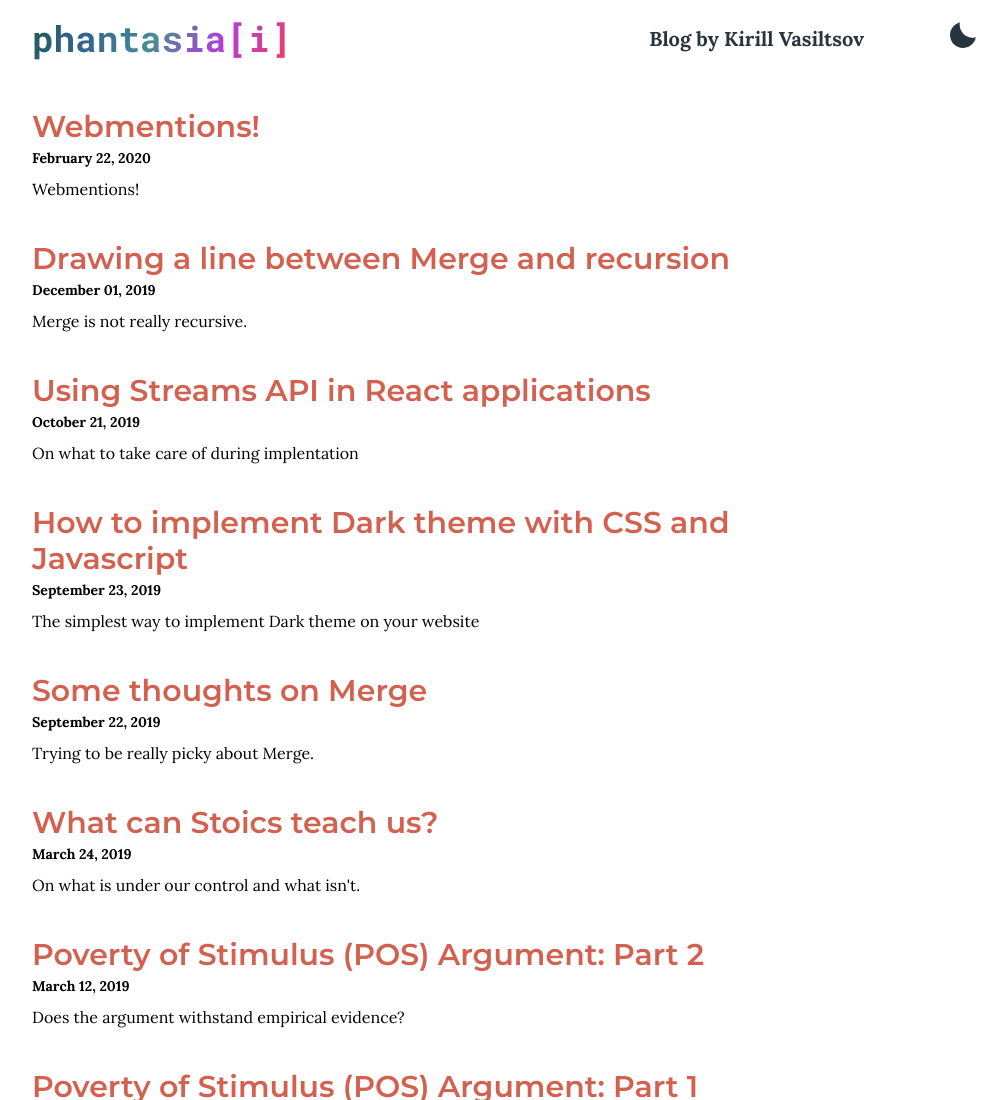
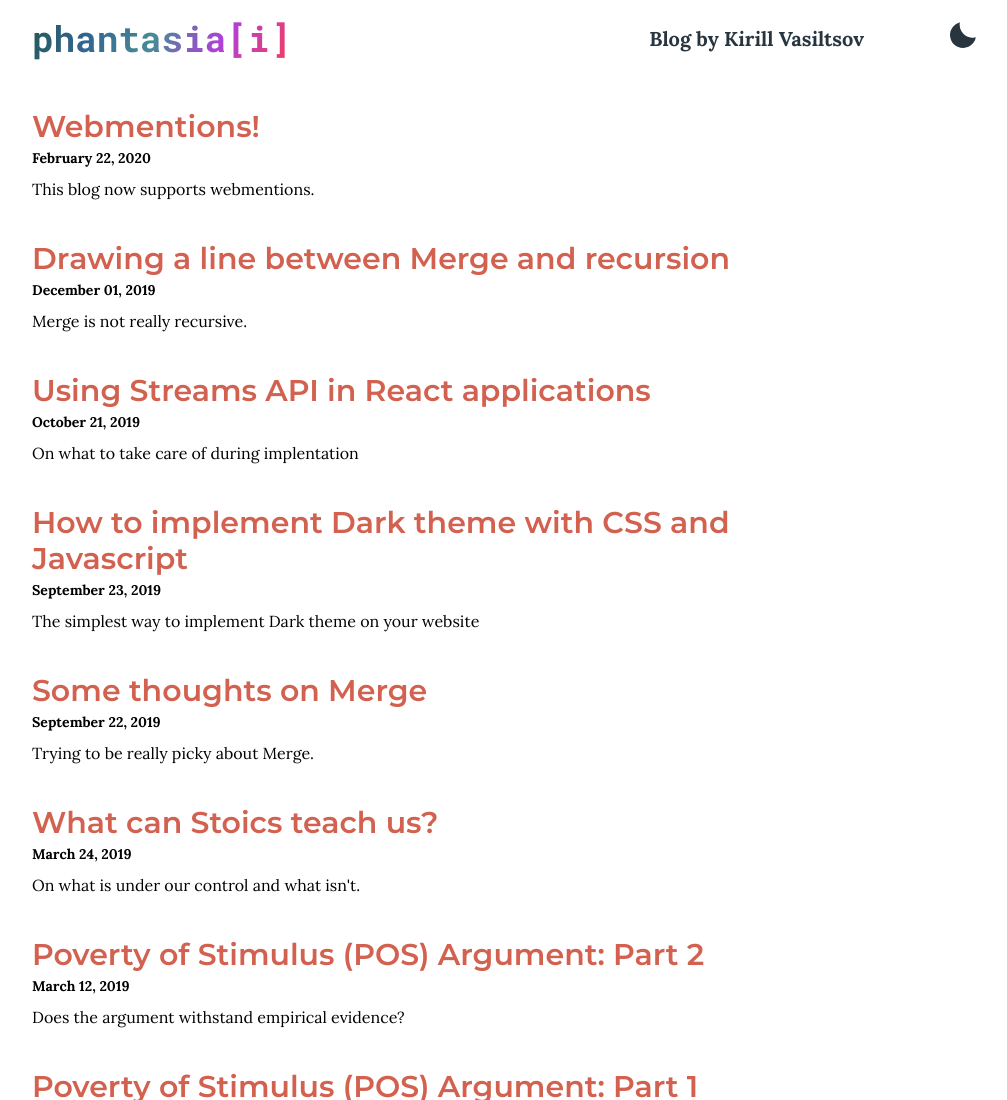
Before and after one commit to jlkiri/phantasiai, a Gatsby site: page / in a window 1280 px wide. Shown: the top 1100 px of the page, without its empty margins (192-1199 px from the left). Built offline with nearby package versions, Linux system fonts and the light colour scheme; Gatsby itself is replaced by a stand-in of ours.

Commit message:
Spoiler fix

```diff
--- a/src/posts/webmention-support.md
+++ b/src/posts/webmention-support.md
@@ -1,7 +1,7 @@
 ---
 title: Webmentions!
 date: "2020-02-22"
-spoiler: Webmentions!
+spoiler: This blog now supports webmentions.
 language: en
 ---
 
```
